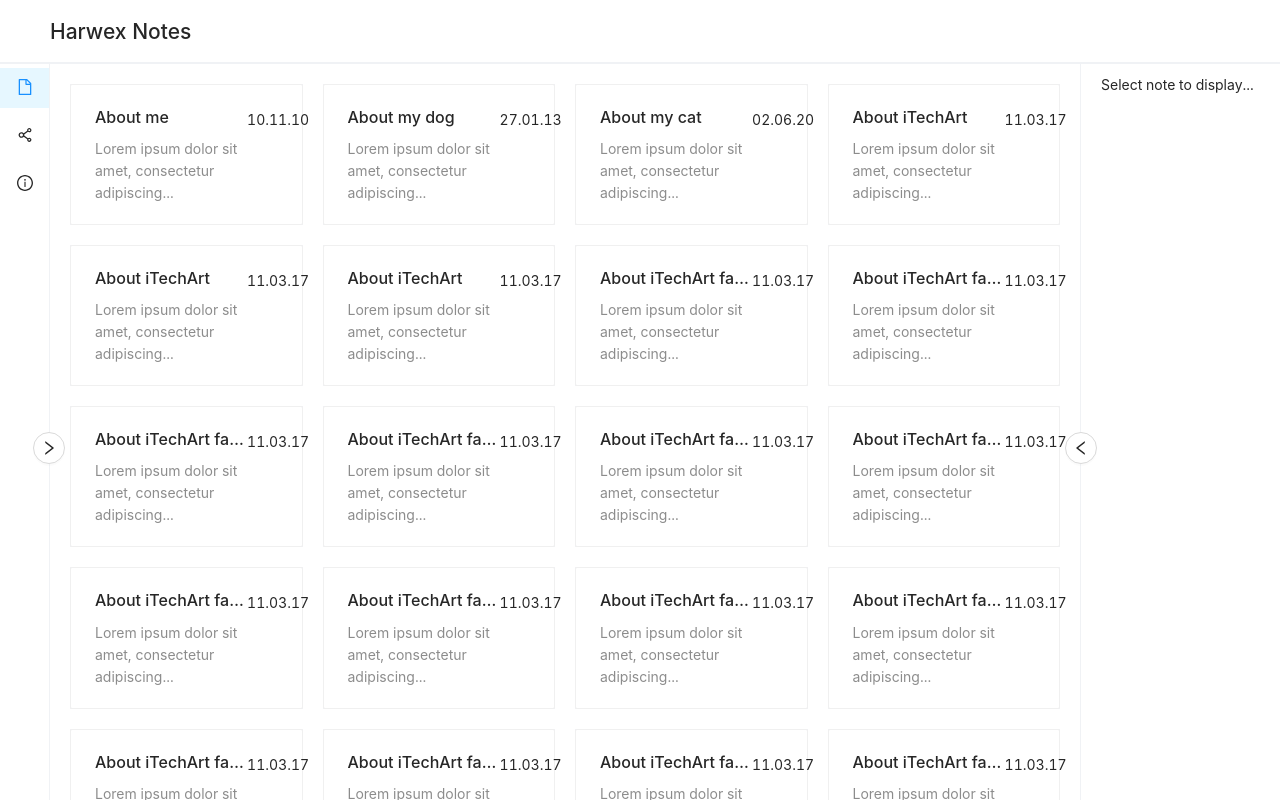
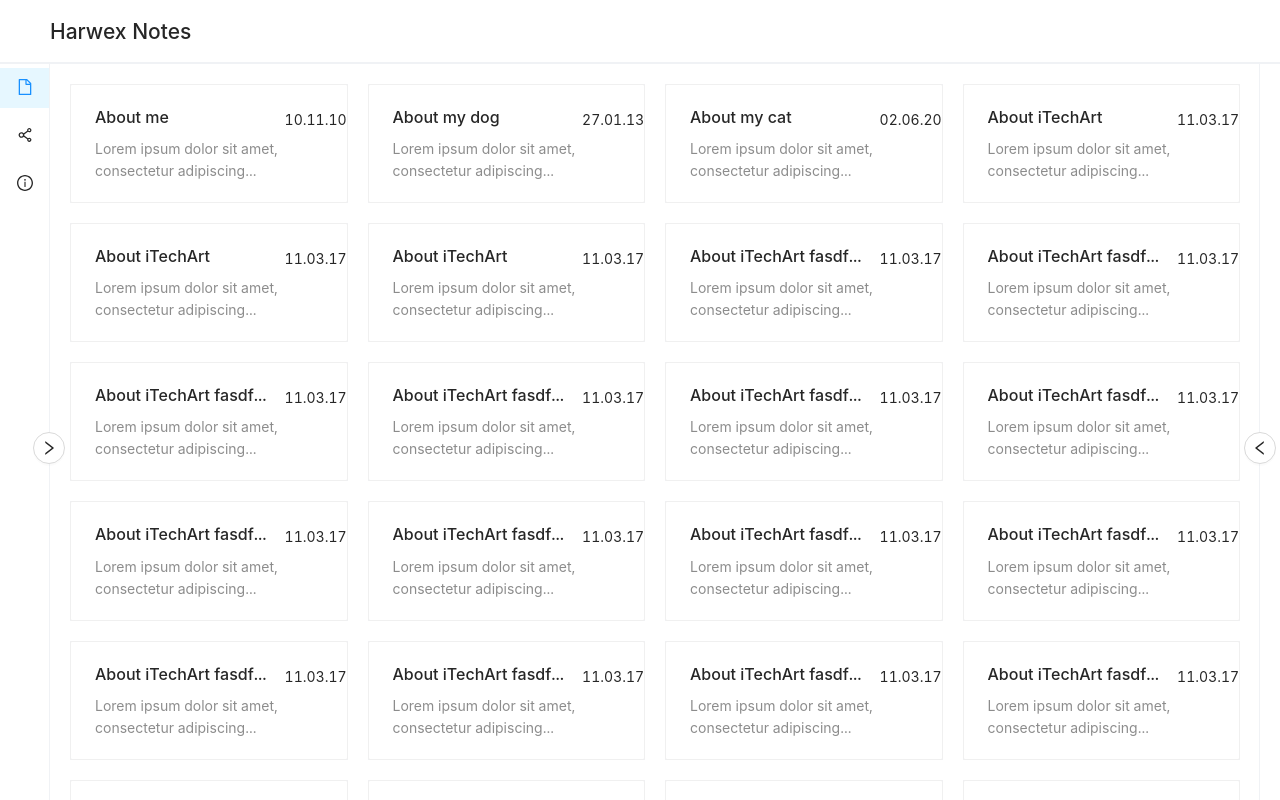
Before and after one commit to Harwex213/TechArt_Labs, a React (Create React App) app in the folder harwex-notes/: page / in a window 1280 px wide. Shown: the top 800 px of the page. Built offline with nearby package versions, Linux system fonts and the light colour scheme.

Commit message:
feat(react_task1): expand siders with hooks

```diff
--- a/harwex-notes/src/App.css
+++ b/harwex-notes/src/App.css
@@ -20,5 +20,13 @@
 }
 
 .app__page {
+    transition: all 0.2s;
+}
+
+.app__page_small {
     margin-left: 50px;
 }
+
+.app__page_large {
+    margin-left: 200px;
+}
--- a/harwex-notes/src/App.js
+++ b/harwex-notes/src/App.js
@@ -1,9 +1,9 @@
-import React from "react";
+import React, { useState } from "react";
 import { Layout } from "antd";
 
 import Navbar from "./components/Navbar/Navbar";
 
-import MyNotes from "./pages/myNotes/myNotes";
+import MyNotesPage from "./pages/myNotes/myNotesPage";
 
 import "./App.css";
 import ExpandButton from "./components/ExpandButton/ExpandButton";
@@ -11,21 +11,29 @@ import ExpandButton from "./components/ExpandButton/ExpandButton";
 const { Header, Sider } = Layout;
 
 function App() {
+    const [isSiderCollapsed, setIsSiderCollapsed] = useState(true);
+
+    const appPageClassName = "app__page " + (isSiderCollapsed ? "app__page_small" : "app__page_large");
+
     return (
         <Layout className="app">
             <Header tit className="app__header">
                 <h1>Harwex Notes</h1>
             </Header>
             <Layout className="app__content">
-                <Sider className="app__navbar" theme="light" collapsed collapsedWidth={50}>
-                    <ExpandButton direction="right" toRight />
+                <Sider className="app__navbar" theme="light" collapsed={isSiderCollapsed} collapsedWidth={50}>
+                    <ExpandButton
+                        direction={isSiderCollapsed ? "right" : "left"}
+                        toRight
+                        onClick={() => setIsSiderCollapsed(!isSiderCollapsed)}
+                    />
                     <Navbar
                         style={{
                             borderRight: "none",
                         }}
                     />
                 </Sider>
-                <MyNotes className="app__page" />
+                <MyNotesPage className={appPageClassName} />
             </Layout>
         </Layout>
     );
--- a/harwex-notes/src/components/ExpandButton/ExpandButton.jsx
+++ b/harwex-notes/src/components/ExpandButton/ExpandButton.jsx
@@ -23,6 +23,7 @@ function ExpandButton(props) {
                 justifyContent: "center",
                 alignItems: "center",
             }}
+            onClick={props.onClick}
         />
     );
 }
@@ -31,6 +32,7 @@ ExpandButton.propTypes = {
     direction: PropTypes.string,
     toRight: PropTypes.bool,
     toLeft: PropTypes.bool,
+    onClick: PropTypes.func,
 };
 
 export default ExpandButton;
--- a/harwex-notes/src/components/NoteInfo/NoteInfo.jsx
+++ b/harwex-notes/src/components/NoteInfo/NoteInfo.jsx
@@ -13,7 +13,6 @@ function NoteInfo(props) {
 }
 
 NoteInfo.propTypes = {
-    className: PropTypes.string,
     note: PropTypes.object,
 };
 
--- /dev/null
+++ b/harwex-notes/src/components/NoteList/NoteList.css
@@ -0,0 +1,3 @@
+.noteList__note:hover {
+    cursor: pointer;
+}
--- a/harwex-notes/src/components/NoteList/NoteList.jsx
+++ b/harwex-notes/src/components/NoteList/NoteList.jsx
@@ -5,10 +5,17 @@ import { Col, Row } from "antd";
 import notesExample from "./notes";
 import Note from "../Note/Note";
 
+import "./NoteList.css";
+
 function NoteList(props) {
     const listJsxNotes = notesExample.map((note) => (
         <Col span={6} key={note.id} style={props.colStyle}>
-            <Note title={note.title} description={note.description} dateCreation={note.dateCreation} />
+            <Note
+                className="noteList__note"
+                title={note.title}
+                description={note.description}
+                dateCreation={note.dateCreation}
+            />
         </Col>
     ));
 
--- a/harwex-notes/src/pages/myNotes/myNotes.css
+++ b/harwex-notes/src/pages/myNotes/myNotes.css
@@ -1,11 +1,18 @@
-.myNotes__note:hover {
-    cursor: pointer;
+.myNotes {
+    background: #fff;
 }
 
 .myNotes__noteList {
     height: 100%;
-    background: #fff;
-    margin-right: 200px;
+    transition: all 0.2s;
+}
+
+.myNotes__noteList_large {
+    margin-right: 350px;
+}
+
+.myNotes__noteList_small {
+    margin-right: 20px;
 }
 
 .myNotes__noteInfo {
--- a/harwex-notes/src/pages/myNotes/myNotes.jsx
+++ /dev/null
@@ -1,47 +0,0 @@
-import React from "react";
-import PropTypes from "prop-types";
-
-import { Button, Layout } from "antd";
-import { LeftOutlined } from "@ant-design/icons";
-
-import NoteInfo from "../../components/NoteInfo/NoteInfo";
-import NoteList from "../../components/NoteList/NoteList";
-
-import "./myNotes.css";
-
-const { Content, Sider } = Layout;
-
-function MyNotes(props) {
-    return (
-        <Layout className={props.className.concat(" myNotes")}>
-            <Content className="myNotes__noteList">
-                <NoteList
-                    rowStyle={{
-                        padding: "20px",
-                    }}
-                />
-            </Content>
-            <Sider className="myNotes__noteInfo" theme="light" collapsedWidth={0}>
-                <Button
-                    shape="circle"
-                    icon={<LeftOutlined />}
-                    style={{
-                        display: "flex",
-                        position: "absolute",
-                        top: "calc(50% - 32px)",
-                        left: "-16px",
-                        justifyContent: "center",
-                        alignItems: "center",
-                    }}
-                />
-                <NoteInfo />
-            </Sider>
-        </Layout>
-    );
-}
-
-MyNotes.propTypes = {
-    className: PropTypes.string,
-};
-
-export default MyNotes;
--- /dev/null
+++ b/harwex-notes/src/pages/myNotes/myNotesPage.jsx
@@ -0,0 +1,51 @@
+import React, { useState } from "react";
+import PropTypes from "prop-types";
+
+import { Layout } from "antd";
+
+import NoteInfo from "../../components/NoteInfo/NoteInfo";
+import NoteList from "../../components/NoteList/NoteList";
+
+import "./myNotes.css";
+import ExpandButton from "../../components/ExpandButton/ExpandButton";
+
+const { Content, Sider } = Layout;
+
+function MyNotesPage(props) {
+    const [isSiderCollapsed, setIsSiderCollapsed] = useState(true);
+
+    const noteListClassName =
+        "myNotes__noteList " + (isSiderCollapsed ? "myNotes__noteList_small" : "myNotes__noteList_large");
+
+    return (
+        <Layout className={props.className.concat(" myNotes")}>
+            <Content className={noteListClassName}>
+                <NoteList
+                    rowStyle={{
+                        padding: "20px",
+                    }}
+                />
+            </Content>
+            <Sider
+                className="myNotes__noteInfo"
+                theme="light"
+                width={350}
+                collapsed={isSiderCollapsed}
+                collapsedWidth={0}
+            >
+                <ExpandButton
+                    direction={isSiderCollapsed ? "left" : "right"}
+                    toLeft
+                    onClick={() => setIsSiderCollapsed(!isSiderCollapsed)}
+                />
+                <NoteInfo />
+            </Sider>
+        </Layout>
+    );
+}
+
+MyNotesPage.propTypes = {
+    className: PropTypes.string,
+};
+
+export default MyNotesPage;
```
